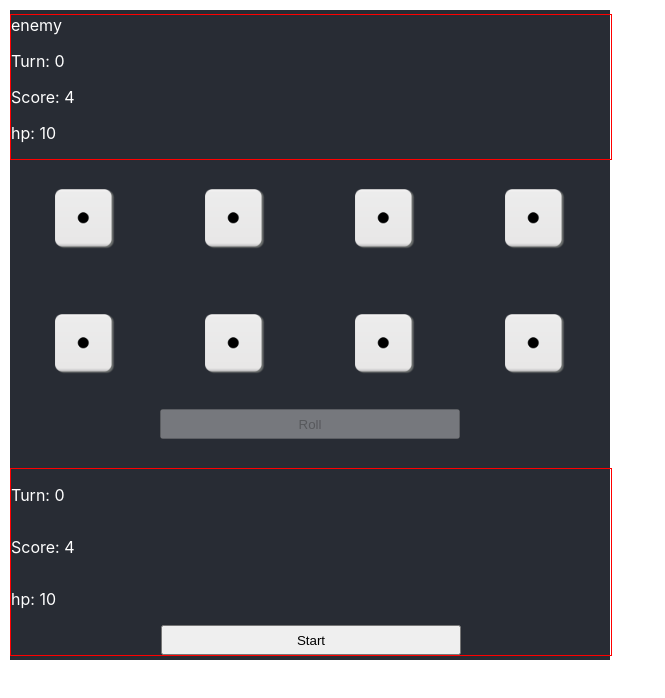
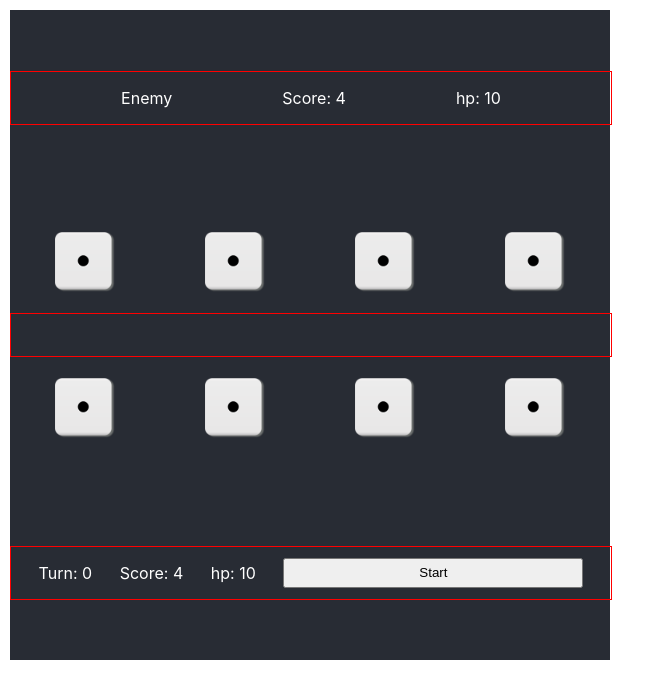
Before and after one commit to TravisJN/crapsbattle, a React (Create React App) app: page / in a window 1280 px wide. Shown: the top 698 px of the page, without its empty margins (0-665 px from the left). Built offline with nearby package versions, Linux system fonts and the light colour scheme.

Commit message:
Add damage per lane

```diff
--- a/src/App.css
+++ b/src/App.css
@@ -31,7 +31,7 @@
   border: 1px solid red;
   width: 100%;
   display: flex;
-  flex-direction: column;
+  flex-direction: row;
   justify-content: space-evenly;
 }
 
@@ -40,3 +40,8 @@
   height: 30px;
   align-self: center;
 }
+
+.win-message {
+  color: white;
+  align-self: center;
+}
--- a/src/App.tsx
+++ b/src/App.tsx
@@ -4,6 +4,7 @@ import GameBoard from './components/GameBoard';
 import GameStateModel, { GAMESTATE, WINNER } from './data/GameStateModel';
 import Player from './data/Player';
 import Die from './data/DieModel';
+import PlayerInfo from './components/PlayerInfo';
 
 interface Props { }
 interface State {
@@ -24,16 +25,19 @@ class App extends Component<Props, State> {
   }
 
   render() {
-    const playerScore = this.mGameModel.players[0].score;
-    const playerDice = this.mGameModel.players[0].rolledDice;
+    const playerScore = this.mGameModel.human.score;
+    const playerDice = this.mGameModel.human.rolledDice;
     return (
       <div className="App">
-        <div className="enemy">
-          enemy
-          <p>Turn: {this.mGameModel.turn}</p>
-          <p>Score: {this.mGameModel.players[1].score}</p>
-          <p>hp: {this.mGameModel.players[1].hp}</p>
-        </div>
+        <PlayerInfo
+          isHuman={false}
+          turn={this.mGameModel.turn}
+          score={this.mGameModel.enemy.score}
+          hp={this.mGameModel.enemy.hp}
+          currentState={this.mGameModel.currentState}
+          reset={this.reset}
+          advance={this.advance}
+        />
         <GameBoard
           rollDice={this.rollDice}
           playerDice={playerDice}
@@ -44,17 +48,18 @@ class App extends Component<Props, State> {
           reset={this.reset}
           advance={this.advance}
           players={this.mGameModel.players}
+          lanes={this.mGameModel.lanes}
         />
         { this.renderWinMessage() }
-        <div className="player">
-          <p>Turn: {this.mGameModel.turn}</p>
-          <p>Score: {this.mGameModel.players[0].score}</p>
-          <p>hp: {this.mGameModel.players[0].hp}</p>
-          { this.mGameModel.currentState === GAMESTATE.READY
-            ? <button className="start-reset-button" onClick={this.advance}>Start</button>
-            : <button className="start-reset-button" onClick={this.reset}>Reset</button>
-          }
-        </div>
+        <PlayerInfo
+          isHuman={true}
+          turn={this.mGameModel.turn}
+          score={this.mGameModel.human.score}
+          hp={this.mGameModel.human.hp}
+          currentState={this.mGameModel.currentState}
+          reset={this.reset}
+          advance={this.advance}
+        />
       </div>
     );
   }
@@ -81,7 +86,7 @@ class App extends Component<Props, State> {
     });
   }
 
-  private advance= () => {
+  private advance = () => {
     this.mGameModel.advance();
     this.setState({
       currentState: this.mGameModel.currentState,
@@ -98,7 +103,7 @@ class App extends Component<Props, State> {
   private renderWinMessage() {
     if (this.mGameModel.winner === WINNER.PLAYER) {
       return (
-        <h1>You Win!</h1>
+        <h1 className="win-message">You Win!</h1>
       )
     } else if (this.mGameModel.winner === WINNER.ENEMY) {
       return (
--- /dev/null
+++ b/src/components/DamageDisplay.css
@@ -0,0 +1,9 @@
+.damage-display__container {
+    width: 100%;
+    height: 50px;
+    border: solid red 1px;
+    color: white;
+    display: flex;
+    justify-content: space-around;
+    align-items: center;
+}
--- /dev/null
+++ b/src/components/DamageDisplay.tsx
@@ -0,0 +1,25 @@
+import React, { Component } from 'react';
+import './DamageDisplay.css';
+import GameStateModel from '../data/GameStateModel'; // This is the class, not an instance
+
+interface Props {
+    scores: number[];
+}
+
+class DamageDisplay extends Component<Props>{
+    render() {
+        return (
+            <div className="damage-display__container">
+                { Array.from({length: GameStateModel.NUM_DICE}, (e, i) => {
+                    return (
+                        <div className="damage-display__column" key={"dmg-col" + i}>
+                            {this.props.scores[i]}
+                        </div>
+                    );
+                }) }
+            </div>
+        )
+    }
+}
+
+export default DamageDisplay;
--- a/src/components/DiceRoller.tsx
+++ b/src/components/DiceRoller.tsx
@@ -12,6 +12,7 @@ interface Props {
     dice: Die[];
     selectDie: (index: number) => void;
     player: Player;
+    advance?: ()=>void;
 }
 
 interface State {
@@ -26,8 +27,6 @@ class DiceRoller extends Component<Props, State> {
     };
 
     public render() {
-        const canRollDice: boolean = this.props.currentState === GAMESTATE.ROLLING;
-
         return (
             <div className="dice-roller-container">
                 <div className="dice-roller__dice-row">
@@ -35,10 +34,6 @@ class DiceRoller extends Component<Props, State> {
                         return <DieComponent num={die.number} idx={idx} selected={die.selected} onClick={this.onDieClicked} key={"die"+idx} />
                     })}
                 </div>
-                {   this.props.player.isHuman
-                    ? <button className="dice-roller__roll-button" onClick={this.props.rollDice} disabled={!canRollDice}>Roll</button>
-                    : null
-                }
             </div>
         )
     }
--- a/src/components/GameBoard.tsx
+++ b/src/components/GameBoard.tsx
@@ -4,6 +4,7 @@ import { GAMESTATE } from '../data/GameStateModel';
 import Die from '../data/DieModel';
 import './GameBoard.css';
 import Player from '../data/Player';
+import DamageDisplay from './DamageDisplay';
 
 interface Props {
     rollDice: () => void;
@@ -15,6 +16,7 @@ interface Props {
     advance: () => void;
     selectDie: (index: number) => void;
     players: Player[];
+    lanes: number[];
  }
 
 interface State {
@@ -45,12 +47,14 @@ class GameBoard extends Component<Props, State> {
                     currentState={this.props.currentState}
                     selectDie={() => null}  // can't select enemy dice
                 />
+                <DamageDisplay scores={this.props.lanes} />
                 <DiceRoller
                     player={player}
                     dice={player.rolledDice}
                     rollDice={this.props.rollDice}
                     currentState={this.props.currentState}
                     selectDie={this.props.selectDie}
+                    advance={this.props.advance}
                 />
             </div>
         )
--- /dev/null
+++ b/src/components/PlayerInfo.tsx
@@ -0,0 +1,53 @@
+import React, { Component } from 'react';
+import { GAMESTATE } from '../data/GameStateModel';
+
+interface Props {
+    turn: number;
+    score: number;
+    hp: number;
+    currentState: GAMESTATE;
+    reset: ()=>void;
+    advance: ()=>void;
+    isHuman: boolean;
+}
+
+
+export default class PlayerInfo extends Component<Props> {
+    render() {
+        if (this.props.isHuman) {
+            return (
+                <div className="player">
+                    <p>Turn: {this.props.turn}</p>
+                    <p>Score: {this.props.score}</p>
+                    <p>hp: {this.props.hp}</p>
+
+                    { this.renderButton() }
+                </div>
+            )
+        } else {
+            return (
+                <div className="player">
+                    <p>Enemy</p>
+                    <p>Score: {this.props.score}</p>
+                    <p>hp: {this.props.hp}</p>
+                </div>
+            )
+        }
+    }
+
+    private renderButton = () => {
+        const { currentState } = this.props;
+
+        switch(currentState) {
+            case GAMESTATE.READY:
+                return <button className="start-reset-button" onClick={this.props.advance}>Start</button>
+            case GAMESTATE.ROLLING:
+                return <button className="start-reset-button" onClick={this.props.advance}>Roll</button>
+            case GAMESTATE.FIGHTING:
+                return <button className="start-reset-button" onClick={this.props.advance}>Fight</button>
+            case GAMESTATE.END:
+            default:
+                return <button className="start-reset-button" onClick={this.props.reset}>Reset</button>
+        }
+    }
+}
--- a/src/components/diceRoller.css
+++ b/src/components/diceRoller.css
@@ -1,7 +1,7 @@
 .dice-roller-container {
     display: flex;
     flex-direction: column;
-    justify-content: space-between;
+    justify-content: center;
     height: 50%;
 }
 
--- a/src/data/GameStateModel.ts
+++ b/src/data/GameStateModel.ts
@@ -1,4 +1,5 @@
 import Player from "./Player";
+import Die from "./DieModel";
 
 export enum GAMESTATE {
     READY,
@@ -19,10 +20,11 @@ export default class GameStateModel {
 
     public currentState: GAMESTATE = GAMESTATE.READY;
     public winner: WINNER;
+    public lanes: number[] = [];
 
     private mPlayers: Player[] = [];
     private mPlayer: Player;
-    private mEnemey: Player;
+    private mEnemy: Player;
     private mTurn: number = 0;
 
     constructor() {
@@ -35,6 +37,14 @@ export default class GameStateModel {
 
     get turn() {
         return this.mTurn;
+    }
+
+    get human() {
+        return this.mPlayer;
+    }
+
+    get enemy() {
+        return this.mEnemy;
     }
 
     public advance = () => {
@@ -50,11 +60,15 @@ export default class GameStateModel {
                 } else {
                     this.mPlayers[0].rollDice();
                     this.mPlayers[1].rollDice();
-                    this.determineWinner();
                     this.currentState = GAMESTATE.FIGHTING;
                 }
                 break;
             case GAMESTATE.FIGHTING:
+                // compare lanes
+                // set the states of the game based on the output of a pure function
+                this.lanes = this.compareLanes();
+                //this.determineWinner();
+                console.log(this.lanes);
                 this.currentState = GAMESTATE.END;
                 break;
         }
@@ -62,6 +76,16 @@ export default class GameStateModel {
 
     public rollDice() {
         this.advance();
+    }
+
+    private compareLanes() {
+        // compare dice at each index and build an array of psitive or negative dmg
+        return Array.from({length: GameStateModel.NUM_DICE}, (e, index: number) => {
+            let player: Die = this.mPlayer.rolledDice[index];
+            let enemy: Die = this.mEnemy.rolledDice[index];
+
+            return player.number - enemy.number;
+        });
     }
 
     private resetTurn = () => {
@@ -82,7 +106,7 @@ export default class GameStateModel {
             if (isHuman) {
                 this.mPlayer = player;
             } else {
-                this.mEnemey = player;
+                this.mEnemy = player;
             }
 
             return player;
@@ -90,9 +114,9 @@ export default class GameStateModel {
     }
 
     private determineWinner = () => {
-        if (this.mPlayer.score > this.mEnemey.score) {
+        if (this.mPlayer.score > this.mEnemy.score) {
             this.winner = WINNER.PLAYER;
-        } else if (this.mPlayer.score === this.mEnemey.score) {
+        } else if (this.mPlayer.score === this.mEnemy.score) {
             this.winner = WINNER.NONE;
         } else {
             this.winner = WINNER.ENEMY;
```
